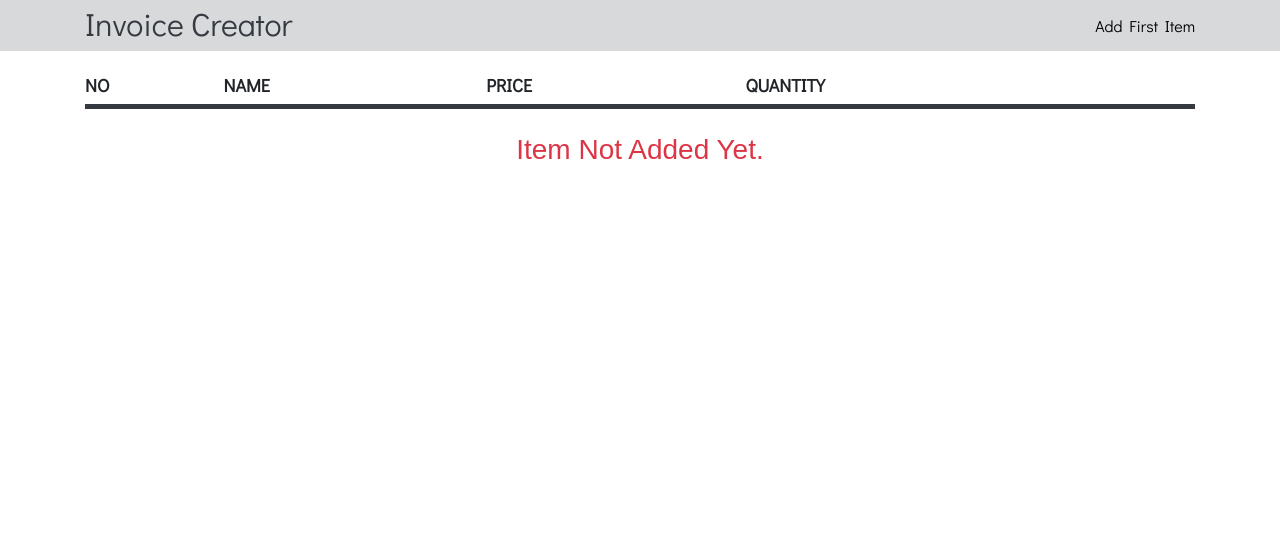
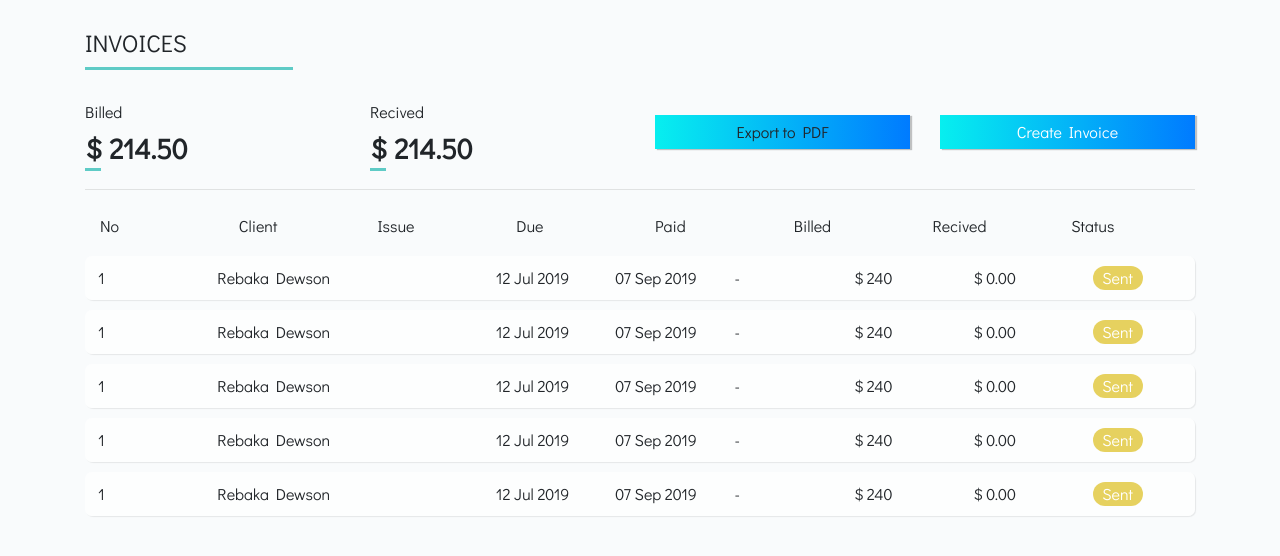
Before and after one commit to forhadhossenbabu/ThynkBooks-Invoicing, a React (Create React App) app: page / in a window 1280 px wide. Shown: the top 556 px of the page. Built offline with nearby package versions, Linux system fonts and the light colour scheme.

Commit message:
Version 1.0.1

```diff
--- a/src/App.css
+++ b/src/App.css
@@ -1,4 +1,4 @@
-body {
+/* body {
   margin: 0;
   font-family: "Didact Gothic", sans-serif;
 }
@@ -130,4 +130,4 @@ button:focus-within,
 :active,
 :focus-visible {
   box-shadow: none;
-}
+} */
--- a/src/App.js
+++ b/src/App.js
@@ -4,7 +4,7 @@ import store from "./store";
 import { Provider } from "react-redux";
 import { BrowserRouter as Router, Route } from "react-router-dom";
 
-import Invoice from "./components/Invoice";
+import Invoices from "./components/Invoices";
 import CreateInvoice from "./components/CreateInvoice";
 import InvoicePrepend from "./components/InvoiceSend";
 
@@ -14,7 +14,7 @@ class App extends React.Component {
     return (
       <Provider store={store}>
         <Router>
-          <Route exact path="/" component={Invoice} />
+          <Route exact path="/" component={Invoices} />
           <Route exact path="/createinvoice" component={CreateInvoice} />
           <Route exact path="/sendinvoice" component={InvoicePrepend} />
         </Router>
--- a/src/actions/invoiceActions.js
+++ b/src/actions/invoiceActions.js
@@ -1,8 +1,7 @@
 import { ADD_INVOICE, REMOVE_INVOICE } from "../actions/types";
 
-export const createInvoice = (data, history) => dispatch => {
+export const createInvoice = data => dispatch => {
   dispatch({ type: ADD_INVOICE, payload: data });
-  history.push("/");
 };
 
 export const removeInvoice = id => dispatch =>
--- a/src/components/CreateInvoice.js
+++ b/src/components/CreateInvoice.js
@@ -4,6 +4,7 @@ import uuid from "uuid/v4";
 import { withRouter, Link } from "react-router-dom";
 import { connect } from "react-redux";
 import { createInvoice } from "../actions/invoiceActions";
+import InvoiceList from "./InvoiceList";
 
 class CreateInvoice extends React.Component {
   state = {
@@ -51,20 +52,28 @@ class CreateInvoice extends React.Component {
       currency
     };
 
-    this.props.createInvoice(newInvoiceDate, this.props.history);
+    this.props.createInvoice(newInvoiceDate);
+    this.setState({
+      name: "",
+      quantity: "",
+      price: "",
+      currency: "USD",
+      errors: {}
+    });
   };
   render() {
     const { errors } = this.state;
+    const { invoice } = this.props;
 
     return (
-      <div>
-        <nav className="navbar navbar-expand-sm bg-dark sticky-top">
-          <div className="container">
-            <p className="navbar-brand">Add New Item</p>
-          </div>
-        </nav>
-
       <div className="container mt-2">
+        <InvoiceList />
+        {invoice.invoices.length > 0 && (
+          <Link to="/sendinvoice" className="btn-my">
+            Send Invoice
+          </Link>
+        )}
+        <h4 className="invoices">Add Item</h4>
         <form onSubmit={this.handleSubmit}>
           <div className="row">
             <div className="col-md-3 ma">
@@ -122,20 +131,27 @@ class CreateInvoice extends React.Component {
               )}
             </div>
           </div>
-            <div className="mt-3">
-              <input type="submit" className="my-btn" value="Add New Invoice" />
-              <Link to="/" className="my-btn ml-4">
-                Cancel
+          <div className="row">
+            <div className="col">
+              <a href="#!" className="btn-my" onClick={this.handleSubmit}>
+                Add New Item
+              </a>
+            </div>
+            <div className="col">
+              <Link to="/" className="btn-my">
+                Back to Dashbord
               </Link>
             </div>
+          </div>
         </form>
-        </div>
       </div>
     );
   }
 }
-
+const mapStateToProps = state => ({
+  invoice: state.invoice
+});
 export default connect(
-  null,
+  mapStateToProps,
   { createInvoice }
 )(withRouter(CreateInvoice));
--- a/src/components/Invoice.js
+++ /dev/null
@@ -1,40 +0,0 @@
-import React from "react";
-import { connect } from "react-redux";
-import { Link } from "react-router-dom";
-
-import InvoiceList from "./InvoiceList";
-
-class Invoice extends React.Component {
-  render() {
-    return (
-      <div>
-        <nav className="navbar navbar-expand-sm bg-dark sticky-top">
-          <div className="container">
-            <p className="navbar-brand">Invoice Creator</p>
-            <ul className="navbar-nav ml-auto">
-              <li className="nev-item">
-                <Link className="" to="/createinvoice">
-                  {this.props.invoice.invoices.length > 0
-                    ? "Add Another Item"
-                    : "Add First Item"}
-                </Link>
-              </li>
-            </ul>
-          </div>
-        </nav>
-        <div className="container mt-2">
-          <InvoiceList />
-          {this.props.invoice.invoices.length > 0 && (
-            <Link to="/sendinvoice" className="my-btn">
-              Send Invoice
-            </Link>
-          )}
-        </div>
-      </div>
-    );
-  }
-}
-const mapStateToProps = state => ({
-  invoice: state.invoice
-});
-export default connect(mapStateToProps)(Invoice);
--- a/src/components/InvoiceList.js
+++ b/src/components/InvoiceList.js
@@ -1,5 +1,5 @@
 import React from "react";
-import { withRouter } from "react-router-dom";
+import { Link } from "react-router-dom";
 import { connect } from "react-redux";
 import { removeInvoice } from "../actions/invoiceActions";
 
@@ -10,12 +10,6 @@ class InvoiceList extends React.Component {
       this.setState({ invoice: nextProps.invoice });
     }
   }
-  componentDidMount() {
-    if (this.props.invoice.invoices.length === 0) {
-      // return this.props.history.push("/");
-      console.log(this.props);
-    }
-  }
 
   removeInvoice = id => this.props.removeInvoice(id);
 
@@ -23,24 +17,36 @@ class InvoiceList extends React.Component {
     const { invoice } = this.props;
     if (invoice.invoices.length > 0)
       return (
-        <table className="table table-hover">
-          <thead>
-            <tr>
-              <th>No</th>
-              <th>Name</th>
-              <th>Price</th>
-              <th>Quantity</th>
-              <th />
-            </tr>
-          </thead>
-          <tbody>
-            {invoice.invoices.map((invoice, i) => (
-              <tr key={i}>
-                <th scope="row">{i + 1}</th>
-                <td>{invoice.name}</td>
-                <td>{invoice.price}</td>
-                <td>{invoice.quantity}</td>
-                <td>
+        <div className="mt-3 mb-3">
+          <h4 className="invoices">Total Item Added</h4>
+          <div className="user-table-header">
+            <div className="row">
+              <div className="col-md">
+                <span>No</span>
+              </div>
+              <div className="col-md-3">
+                <span>Name</span>
+              </div>
+              <div className="col-md">
+                <span>Price</span>
+              </div>
+              <div className="col-md">
+                <span>Quantity</span>
+              </div>
+              <div className="col-md">
+                <span>Remove</span>
+              </div>
+            </div>
+          </div>
+          {invoice.invoices.map((invoice, i) => (
+            <div className="user-table-item">
+              <div className="row">
+                <div className="col-md">{i + 1}</div>
+                <div className="col-md-3">{invoice.name}</div>
+                <div className="col-md">{invoice.price}</div>
+
+                <div className="col-md">{invoice.quantity}</div>
+                <div className="col-md">
                   <a
                     href="#!"
                     className="text-danger"
@@ -48,26 +54,18 @@ class InvoiceList extends React.Component {
                   >
                     Remove
                   </a>
-                </td>
-              </tr>
-            ))}
-          </tbody>
-        </table>
+                </div>
+              </div>
+            </div>
+          ))}
+        </div>
       );
     else
       return (
         <div>
-          <table className="table table-striped">
-            <thead>
-              <tr>
-                <th>No</th>
-                <th>Name</th>
-                <th>Price</th>
-                <th>Quantity</th>
-              </tr>
-            </thead>
-          </table>
-          <h3 className="text-danger mt-4 text-center">Item Not Added Yet.</h3>
+          <div className="mt-3">
+            <h4 className="invoicesx">Item Not Available</h4>
+          </div>
         </div>
       );
   };
@@ -83,4 +81,4 @@ const mapStateToProps = state => ({
 export default connect(
   mapStateToProps,
   { removeInvoice }
-)(withRouter(InvoiceList));
+)(InvoiceList);
--- /dev/null
+++ b/src/components/Invoices.js
@@ -0,0 +1,126 @@
+import React from "react";
+import { connect } from "react-redux";
+import { Link } from "react-router-dom";
+
+class Invoice extends React.Component {
+  render() {
+    return (
+      <div className="container">
+        <h4 className="invoices">Invoices</h4>
+        <div className="row">
+          <div className="col">
+            <label>Billed</label>
+            <h3 className="billed">
+              <span>$</span>214.50
+            </h3>
+          </div>
+          <div className="col">
+            <label>Recived</label>
+            <h3 className="billed">
+              <span>$</span>214.50
+            </h3>
+          </div>
+          <div className="col">
+            <a to="/createinvoice" className="btn-my">
+              Export to PDF
+            </a>
+          </div>
+          <div className="col">
+            <Link to="/createinvoice" className="btn-my">
+              Create Invoice
+            </Link>
+          </div>
+        </div>
+        <hr />
+        <div>
+          <div className="user-table-header mt-3">
+            <div className="row">
+              <div className="col-md">No</div>
+              <div className="col-md">Client</div>
+              <div className="col-md">Issue</div>
+              <div className="col-md">Due</div>
+              <div className="col-md">Paid</div>
+              <div className="col-md">Billed</div>
+              <div className="col-md">Recived</div>
+              <div className="col-md">Status</div>
+            </div>
+          </div>
+          <div className="user-table-item">
+            <div className="row">
+              <div className="col-md">1</div>
+              <div className="col-md-3">Rebaka Dewson</div>
+              <div className="col-md">12 Jul 2019</div>
+              <div className="col-md">07 Sep 2019</div>
+              <div className="col-md">-</div>
+              <div className="col-md">$ 240</div>
+              <div className="col-md">$ 0.00</div>
+              <div className="col-md">
+                <p className="sent">Sent</p>
+              </div>
+            </div>
+          </div>
+          <div className="user-table-item">
+            <div className="row">
+              <div className="col-md">1</div>
+              <div className="col-md-3">Rebaka Dewson</div>
+              <div className="col-md">12 Jul 2019</div>
+              <div className="col-md">07 Sep 2019</div>
+              <div className="col-md">-</div>
+              <div className="col-md">$ 240</div>
+              <div className="col-md">$ 0.00</div>
+              <div className="col-md">
+                <p className="sent">Sent</p>
+              </div>
+            </div>
+          </div>
+          <div className="user-table-item">
+            <div className="row">
+              <div className="col-md">1</div>
+              <div className="col-md-3">Rebaka Dewson</div>
+              <div className="col-md">12 Jul 2019</div>
+              <div className="col-md">07 Sep 2019</div>
+              <div className="col-md">-</div>
+              <div className="col-md">$ 240</div>
+              <div className="col-md">$ 0.00</div>
+              <div className="col-md">
+                <p className="sent">Sent</p>
+              </div>
+            </div>
+          </div>
+          <div className="user-table-item">
+            <div className="row">
+              <div className="col-md">1</div>
+              <div className="col-md-3">Rebaka Dewson</div>
+              <div className="col-md">12 Jul 2019</div>
+              <div className="col-md">07 Sep 2019</div>
+              <div className="col-md">-</div>
+              <div className="col-md">$ 240</div>
+              <div className="col-md">$ 0.00</div>
+              <div className="col-md">
+                <p className="sent">Sent</p>
+              </div>
+            </div>
+          </div>
+          <div className="user-table-item">
+            <div className="row">
+              <div className="col-md">1</div>
+              <div className="col-md-3">Rebaka Dewson</div>
+              <div className="col-md">12 Jul 2019</div>
+              <div className="col-md">07 Sep 2019</div>
+              <div className="col-md">-</div>
+              <div className="col-md">$ 240</div>
+              <div className="col-md">$ 0.00</div>
+              <div className="col-md">
+                <p className="sent">Sent</p>
+              </div>
+            </div>
+          </div>
+        </div>
+      </div>
+    );
+  }
+}
+const mapStateToProps = state => ({
+  invoice: state.invoice
+});
+export default connect(mapStateToProps)(Invoice);
--- a/src/index.css
+++ b/src/index.css
@@ -1,4 +1,72 @@
 body {
   margin: 0;
   font-family: "Didact Gothic", sans-serif;
+  background: #f9fbfc;
 }
+h4.invoices {
+  border-bottom: 3px solid #5fcbc6;
+  width: 8rem;
+  margin-bottom: 30px;
+  margin-top: 20px;
+  text-transform: uppercase;
+  padding: 9px 0;
+  font-weight: 500;
+}
+h3.billed {
+  font-weight: 600;
+}
+h3.billed span {
+  border-bottom: 3px solid #5fcbc6;
+  padding-bottom: 2px;
+  margin-right: 8px;
+}
+/* linear-gradient(270deg,#0b4198 0,#032727) */
+.btn-my {
+  background: linear-gradient(270deg, #007bff, #07efef);
+  padding: 5px;
+  color: #fff;
+  display: grid;
+  text-align: center;
+  margin-top: 15px;
+  box-shadow: 2px 1px 1px #55555559;
+}
+.btn-my:hover {
+  text-decoration: none;
+  color: black;
+  background: #fff;
+}
+.user-table-item {
+  background: #ffffffc2;
+  padding: 10px 13px;
+  margin-top: 10px;
+  border-radius: 7px;
+  box-shadow: 1px 1px 1px #00000014;
+}
+.user-table-header {
+  padding: 8px 15px;
+}
+p.sent {
+  margin-bottom: 0;
+  background: #dab907a3;
+  width: 50px;
+  color: #fff;
+  text-align: center;
+  border-radius: 30px;
+}
+h4.invoicesx {
+  border-bottom: 3px solid #dc3545;
+  width: 15rem;
+  margin-bottom: 30px;
+  text-transform: uppercase;
+  padding: 5px 0;
+  font-weight: 500;
+}
+h4.invoices {
+  border-bottom: 3px solid #5fcbc6;
+  width: 13rem;
+  margin-bottom: 30px;
+  margin-top: 20px;
+  text-transform: uppercase;
+  padding: 9px 0;
+  font-weight: 500;
+}
```
Also changed, not shown: src/components/InvoiceSend.js (+6 -16 lines). Lines whose indentation alone changed are shown as unchanged.
